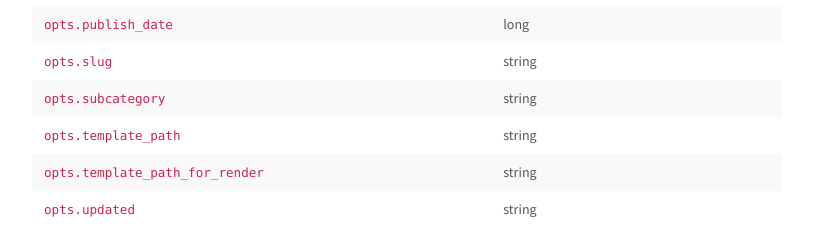
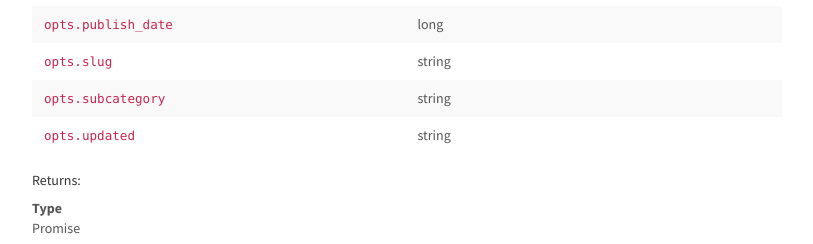
Before and after one commit to HubSpotWebTeam/hs-node-api, a website: page docs/hs_pages.html in a window 1280 px wide. Shown: the part 4009-4253 px from the top of the page, without its empty margins (38-851 px from the left). Drawn offline with Linux system fonts and the light colour scheme.

Commit message:
fix merge conflict, maybe

```diff
--- a/docs/hs_pages.html
+++ b/docs/hs_pages.html
@@ -1929,53 +1929,6 @@ hs.pages.getPageById(id).then(response =&gt; console.log(response))</pre>
             <td class="description last"></td>
         </tr>
 
-
-
-        <tr>
-
-                <td class="name"><code>opts.template_path</code></td>
-
-
-            <td class="type">
-
-
-<span class="param-type">string</span>
-
-
-
-
-            </td>
-
-
-
-
-
-            <td class="description last"></td>
-        </tr>
-
-
-
-        <tr>
-
-                <td class="name"><code>opts.template_path_for_render</code></td>
-
-
-            <td class="type">
-
-
-<span class="param-type">string</span>
-
-
-
-
-            </td>
-
-
-
-
-
-            <td class="description last"></td>
-        </tr>
 
 
 
```
